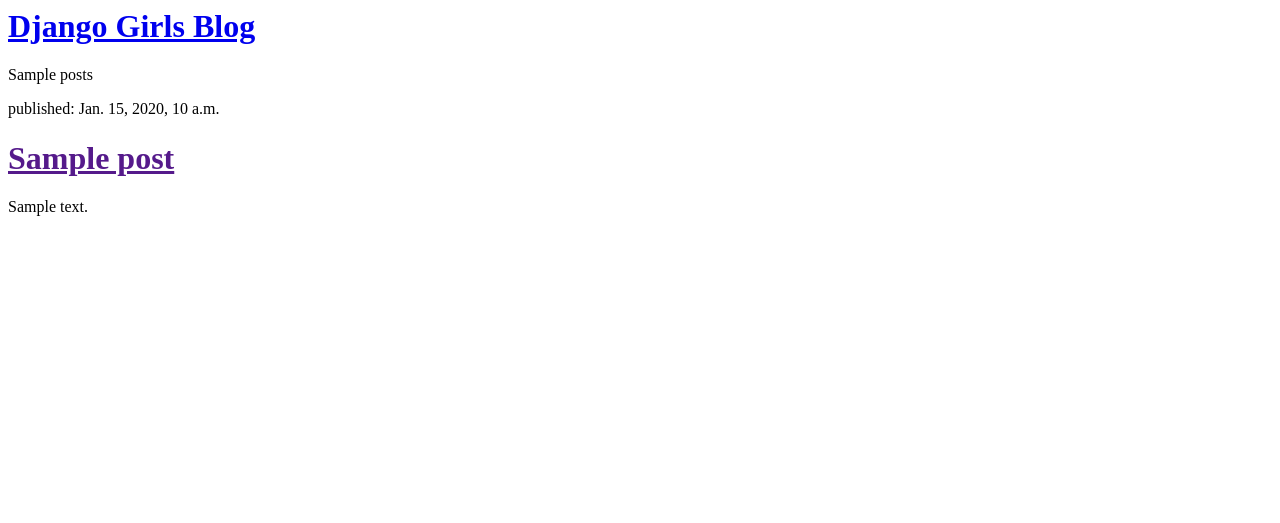
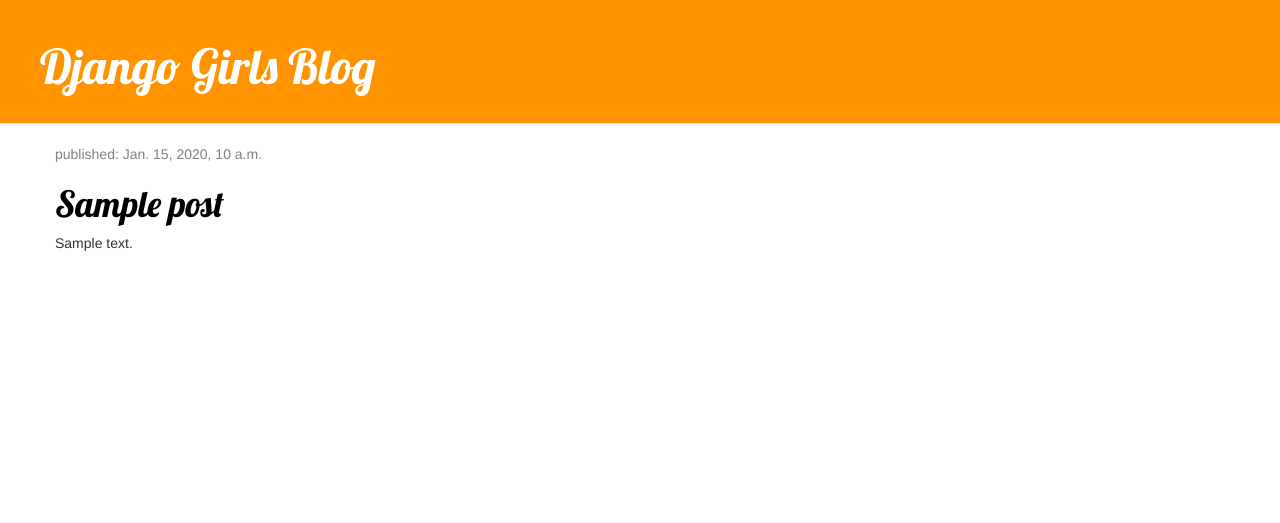
Before and after one commit to Bjira/Djangogirls, a Django app: template blog/templates/blog/post_list.html in a window 1280 px wide. Shown: the top 523 px of the page. Run offline with Django 3.2, Linux system fonts and the light colour scheme; the template is opened without the code that fills it: most values are stand-ins (such as "Sample title", 1, 10 or a date in 2020); some libraries are stand-ins or nearby versions.

Commit message:
Modified Templates New

```diff
--- /dev/null
+++ b/blog/static/blog.css
@@ -0,0 +1,47 @@
+
+.page-header {
+    background-color: #ff9400;
+    margin-top: 0;
+    padding: 20px 20px 20px 40px;
+}
+
+.page-header h1, .page-header h1 a, .page-header h1 a:visited, .page-header h1 a:active {
+    color: #ffffff;
+    font-size: 36pt;
+    text-decoration: none;
+}
+
+.content {
+    margin-left: 40px;
+}
+
+h1, h2, h3, h4 {
+    font-family: 'Lobster', cursive;
+}
+
+.date {
+    color: #828282;
+}
+
+.save {
+    float: right;
+}
+
+.post-form textarea, .post-form input {
+    width: 100%;
+}
+
+.top-menu, .top-menu:hover, .top-menu:visited {
+    color: #ffffff;
+    float: right;
+    font-size: 26pt;
+    margin-right: 20px;
+}
+
+.post {
+    margin-bottom: 70px;
+}
+
+.post h1 a, .post h1 a:visited {
+    color: #000000;
+}
--- a/blog/templates/blog/post_list.html
+++ b/blog/templates/blog/post_list.html
@@ -1,25 +1,35 @@
+{% load staticfiles %}
 <html>
 <head>
+
 	<title>Django Girls blog</title>
+	<link rel="stylesheet" href="//maxcdn.bootstrapcdn.com/bootstrap/3.2.0/css/bootstrap.min.css">
+	<link rel="stylesheet" href="//maxcdn.bootstrapcdn.com/bootstrap/3.2.0/css/bootstrap-theme.min.css">
+	<link rel="stylesheet" href="{% static 'blog.css' %}">
+	<link href="//fonts.googleapis.com/css?family=Lobster&subset=latin,latin-ext" rel="stylesheet" type="text/css">
 </head>
 <body>
-        <div>
+	<div class="page-header">
 		<h1><a href="/">Django Girls Blog</a></h1>
 	</div>
 
-        <div>
-               {{posts}}
 
+	<div class="content container">
+		<div class="row">
+			<div class="col-md-8">
+				{% for post in posts %}
+				<div class="post">
+					<div class="date">
+						<p>published: {{ post.published_date }}</p>
 					</div>
-
-
-            {% for post in posts %}
-        <div>
-        <p>published: {{ post.published_date }}</p>
 					<h1><a href="">{{ post.title }}</a></h1>
 					<p>{{ post.text|linebreaksbr }}</p>
 				</div>
 				{% endfor %}
+			</div>
+		</div>
+	</div>
+
 
 
 </body>
```
Lines whose indentation alone changed are shown as unchanged.
